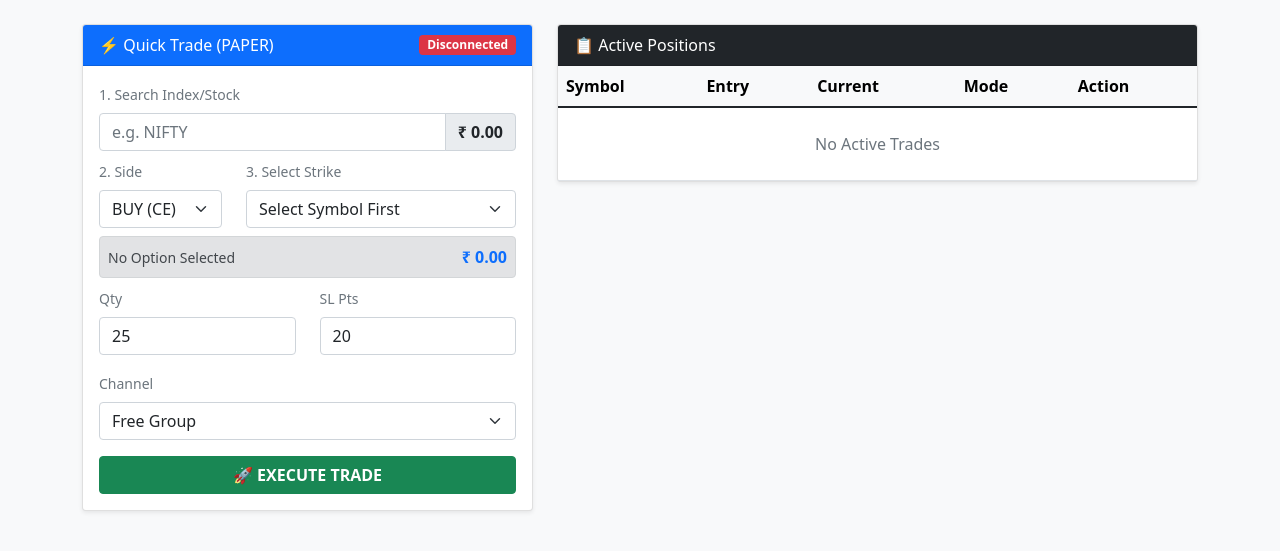
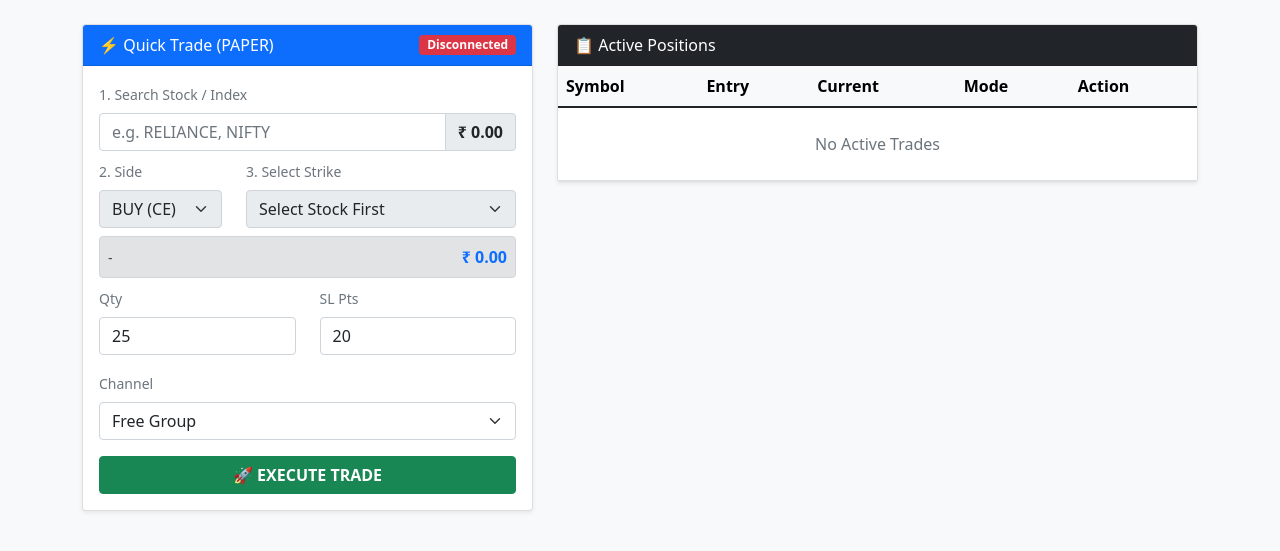
Before and after one commit to rajd1005/DhanAlgoWeb, a Flask app: page / in a window 1280 px wide. Shown: the part 56-607 px from the top of the page. Run offline with Flask 3, Linux system fonts and the light colour scheme.

Commit message:
Update index.html

```diff
--- a/templates/index.html
+++ b/templates/index.html
@@ -11,9 +11,9 @@
                 <form action="/trade" method="POST" autocomplete="off">
 
                     <div class="mb-2 position-relative">
-                        <label class="form-label text-muted small">1. Search Index/Stock</label>
+                        <label class="form-label text-muted small">1. Search Stock / Index</label>
                         <div class="input-group">
-                            <input type="text" id="symInput" class="form-control" placeholder="e.g. NIFTY">
+                            <input type="text" id="symInput" class="form-control" placeholder="e.g. RELIANCE, NIFTY">
                             <span class="input-group-text fw-bold" id="spotLtp">₹ 0.00</span>
                         </div>
                         <div id="suggestions" class="list-group position-absolute w-100 shadow" style="z-index:1000"></div>
@@ -23,21 +23,21 @@
                     <div class="row mb-2">
                         <div class="col-4">
                             <label class="form-label text-muted small">2. Side</label>
-                            <select name="direction" id="sideSelect" class="form-select">
+                            <select name="direction" id="sideSelect" class="form-select" disabled>
                                 <option value="BUY">BUY (CE)</option>
                                 <option value="SELL">SELL (PE)</option>
                             </select>
                         </div>
                         <div class="col-8">
                             <label class="form-label text-muted small">3. Select Strike</label>
-                            <select id="strikeSelect" class="form-select">
-                                <option value="">Select Symbol First</option>
+                            <select id="strikeSelect" class="form-select" disabled>
+                                <option value="">Select Stock First</option>
                             </select>
                         </div>
                     </div>
 
                     <div class="alert alert-secondary p-2 mb-2 d-flex justify-content-between align-items-center">
-                        <small id="optName" class="text-truncate" style="max-width: 150px;">No Option Selected</small>
+                        <small id="optName" class="text-truncate" style="max-width: 150px;">-</small>
                         <strong id="optLtp" class="text-primary">₹ 0.00</strong>
                     </div>
 
@@ -117,9 +117,8 @@
 </div>
 
 <script>
-    // --- 1. CONNECTION STATUS CHECKER ---
+    // --- STATUS CHECKER ---
     const statusBadge = document.getElementById('apiStatus');
-
     function checkStatus() {
         fetch('/api/status')
             .then(res => res.json())
@@ -137,17 +136,18 @@
                 statusBadge.innerText = 'Offline';
             });
     }
-    // Check every 2 seconds
-    setInterval(checkStatus, 2000);
-    checkStatus(); // Run immediately on load
+    setInterval(checkStatus, 3000);
+    checkStatus();
 
-    // --- 2. TRADING LOGIC ---
+    // --- TRADING LOGIC ---
     const inp = document.getElementById('symInput');
     const sugg = document.getElementById('suggestions');
     const spotLabel = document.getElementById('spotLtp');
     const underlyingSym = document.getElementById('underlyingSymbol');
+
     const sideSel = document.getElementById('sideSelect');
     const strikeSel = document.getElementById('strikeSelect');
+
     const optName = document.getElementById('optName');
     const optLtp = document.getElementById('optLtp');
     const finalSecId = document.getElementById('finalSecId');
@@ -166,39 +166,50 @@
         sugg.innerHTML = '';
         data.forEach(item => {
             const a = document.createElement('button');
-            a.className = 'list-group-item list-group-item-action text-start';
-            a.innerText = item.display;
+            a.className = 'list-group-item list-group-item-action text-start d-flex justify-content-between align-items-center';
+            a.innerHTML = `<span>${item.display}</span>`;
             a.type = "button";
+
             a.onclick = async () => {
-                inp.value = item.symbol;
+                // 1. Set Symbol
+                inp.value = item.display;
                 underlyingSym.value = item.symbol;
                 sugg.innerHTML = '';
 
-                // Get Spot Price
-                spotLabel.innerText = "...";
+                // 2. Fetch Spot Price
+                spotLabel.innerText = "Fetching...";
+                strikeSel.innerHTML = '<option>Loading Options...</option>';
+                strikeSel.disabled = true;
+                sideSel.disabled = true;
+
                 const priceRes = await fetch(`/api/ltp?id=${item.id}`);
                 const priceData = await priceRes.json();
                 currentSpotPrice = priceData.ltp;
                 spotLabel.innerText = `₹ ${currentSpotPrice}`;
 
+                // 3. Try Loading Option Chain
                 loadOptionChain();
             };
             sugg.appendChild(a);
         });
     });
 
-    // Load Chain
+    // Load Option Chain
     async function loadOptionChain() {
         const sym = underlyingSym.value;
         const dir = sideSel.value;
         if (!sym || currentSpotPrice === 0) return;
 
-        strikeSel.innerHTML = '<option>Loading...</option>';
-
         const res = await fetch(`/api/options?symbol=${sym}&spot=${currentSpotPrice}&direction=${dir}`);
         const strikes = await res.json();
 
         strikeSel.innerHTML = '';
+
+        if (strikes.length > 0) {
+            // Options Found! Enable inputs
+            sideSel.disabled = false;
+            strikeSel.disabled = false;
+
             strikes.forEach(s => {
                 const opt = document.createElement('option');
                 opt.value = s.id;
@@ -208,14 +219,27 @@
                 strikeSel.appendChild(opt);
             });
             updateOptionDetails();
+        } else {
+            // No Options Found (e.g. Small Cap Stock)
+            const opt = document.createElement('option');
+            opt.text = "No Options Available";
+            strikeSel.appendChild(opt);
+            strikeSel.disabled = true;
+            sideSel.disabled = true;
+
+            optName.innerText = "Stock Selected";
+            optLtp.innerText = "-";
+            finalSecId.value = ""; // Clear ID so trade fails if they try
+        }
     }
 
     // Update Details
     async function updateOptionDetails() {
-        if(strikeSel.selectedIndex < 0) return;
+        if(strikeSel.selectedIndex < 0 || strikeSel.disabled) return;
+
         const opt = strikeSel.options[strikeSel.selectedIndex];
 
-        optName.innerText = opt.dataset.name || "Selected";
+        optName.innerText = opt.dataset.name || "-";
         optLtp.innerText = "...";
         finalSecId.value = opt.value;
         finalSymName.value = opt.dataset.name;
```
Lines whose indentation alone changed are shown as unchanged.
